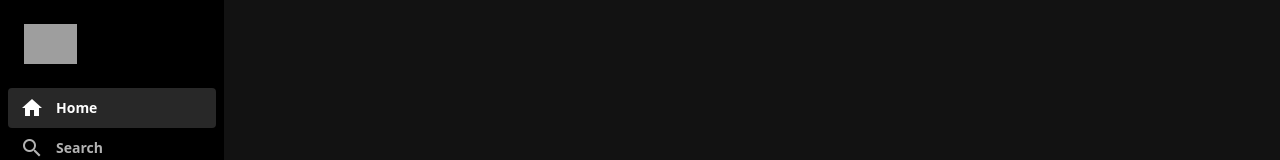
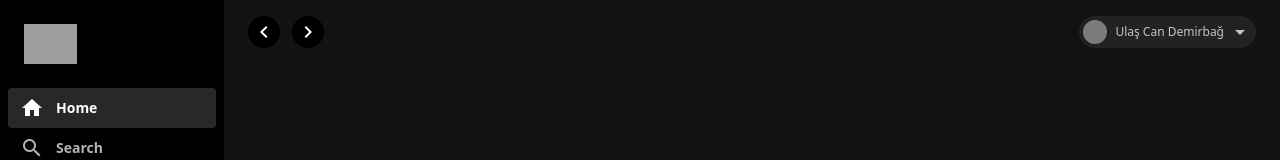
Before and after one commit to ulascan54/spotifyUi-vue-tailwind, a Vue app: page / in a window 1280 px wide. Shown: the top 160 px of the page. Built offline with nearby package versions, Linux system fonts and the light colour scheme; grey boxes are pictures that could not be loaded.

Commit message:
header complate

```diff
--- a/src/App.vue
+++ b/src/App.vue
@@ -22,7 +22,8 @@ export default{
           {name:'Classic Road Trip Songs'},
           {name:'Party Songs'},
           {name:'Relaxing music'},
-        ]
+        ],
+        accountHover:true
     }
   },
 }
@@ -76,7 +77,28 @@ export default{
     <div class="w-full h-full relative">
 
       <!-- header -->
-      <div class="w-full sticky top-0 p-2">
+      <div class="w-full sticky top-0 py-4 px-6 flex items-center justify-between">
+        <div class=" flex items-center">
+          <button class="rounded-full bg-black w-8 h-8 text-white flex items-center justify-center mr-3">
+              <span class="material-icons text-white">keyboard_arrow_left</span>
+          </button>
+          <button class="rounded-full bg-black w-8 h-8 text-white flex items-center justify-center">
+              <span class="material-icons text-white">keyboard_arrow_right</span>
+          </button>
+        </div>
+        <div class="relative">
+
+         <button class="rounded-full bg-light h-8 px-1  text-white flex items-center justify-bet opacity-75 hover:opacity-100" type="button" @click="accountHover= !accountHover">
+           <img src="https://yt3.ggpht.com/yti/APfAmoG83tGd_mcU-UmVuAYB2jRsFEYVk-ePyBDOazilaw=s88-c-k-c0x00ffffff-no-rj-mo" alt="" class="w-6 h-6 rounded-full mr-2">
+           <p class="text-xs mr-1">Ulaş Can Demirbağ</p>
+              <span class="material-icons text-white">{{ accountHover ? 'arrow_drop_down' :'arrow_drop_up'}}</span>
+          </button>
+          <div :class=" ` absolute text-lightest  bg-light w-full rounded  mt-1   text-sm   ${accountHover ? 'hidden' :'block'}` ">
+            <button class="py-2  opacity-75 hover:opacity-100 w-full text-left pl-8" >Account</button>
+            <div class="h-px w-full border-t border-lightest"></div>
+            <button class="py-2  opacity-75 hover:opacity-100 w-full text-left pl-8">Log out</button>
+          </div>
+        </div>
       </div>
     </div>
   </div>
```
